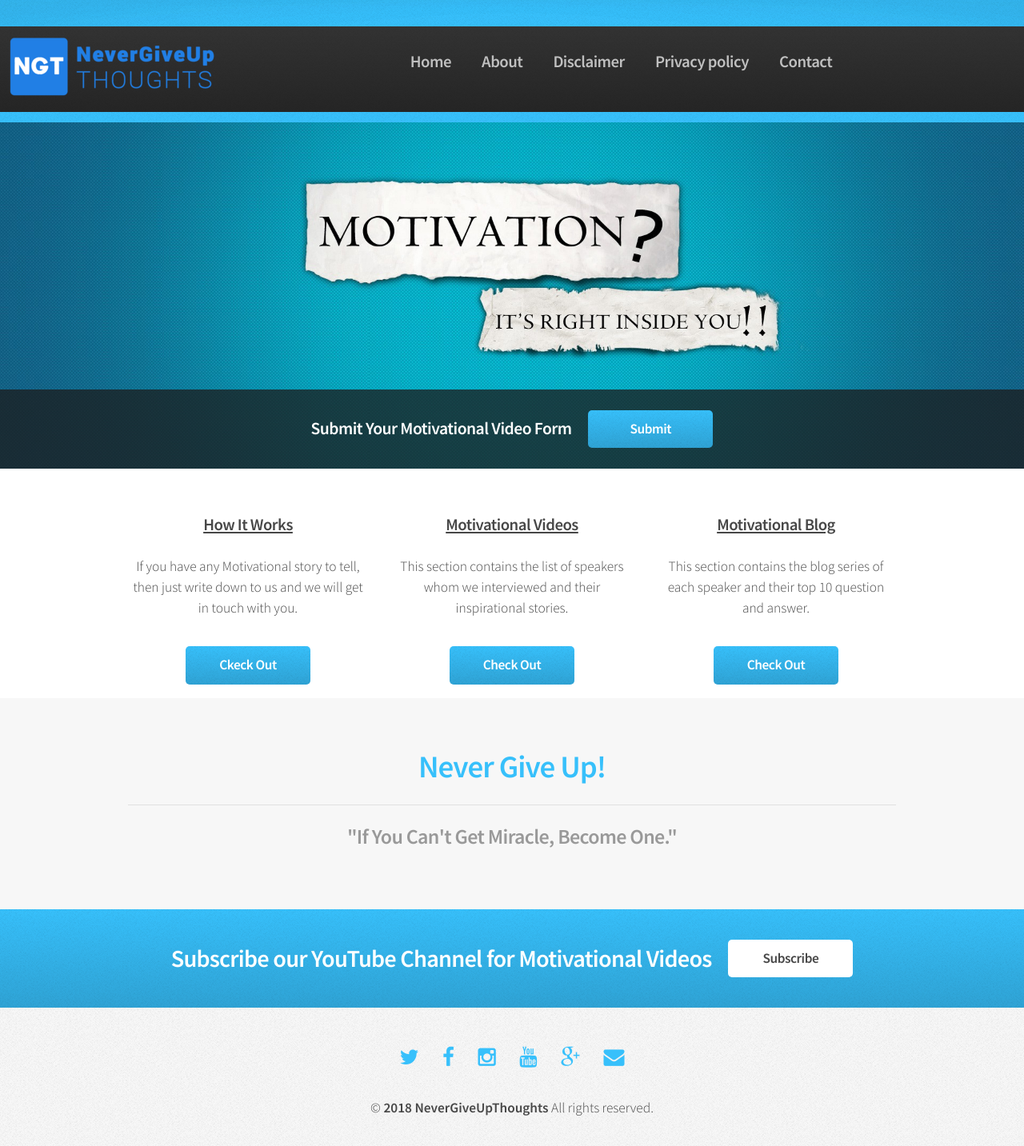
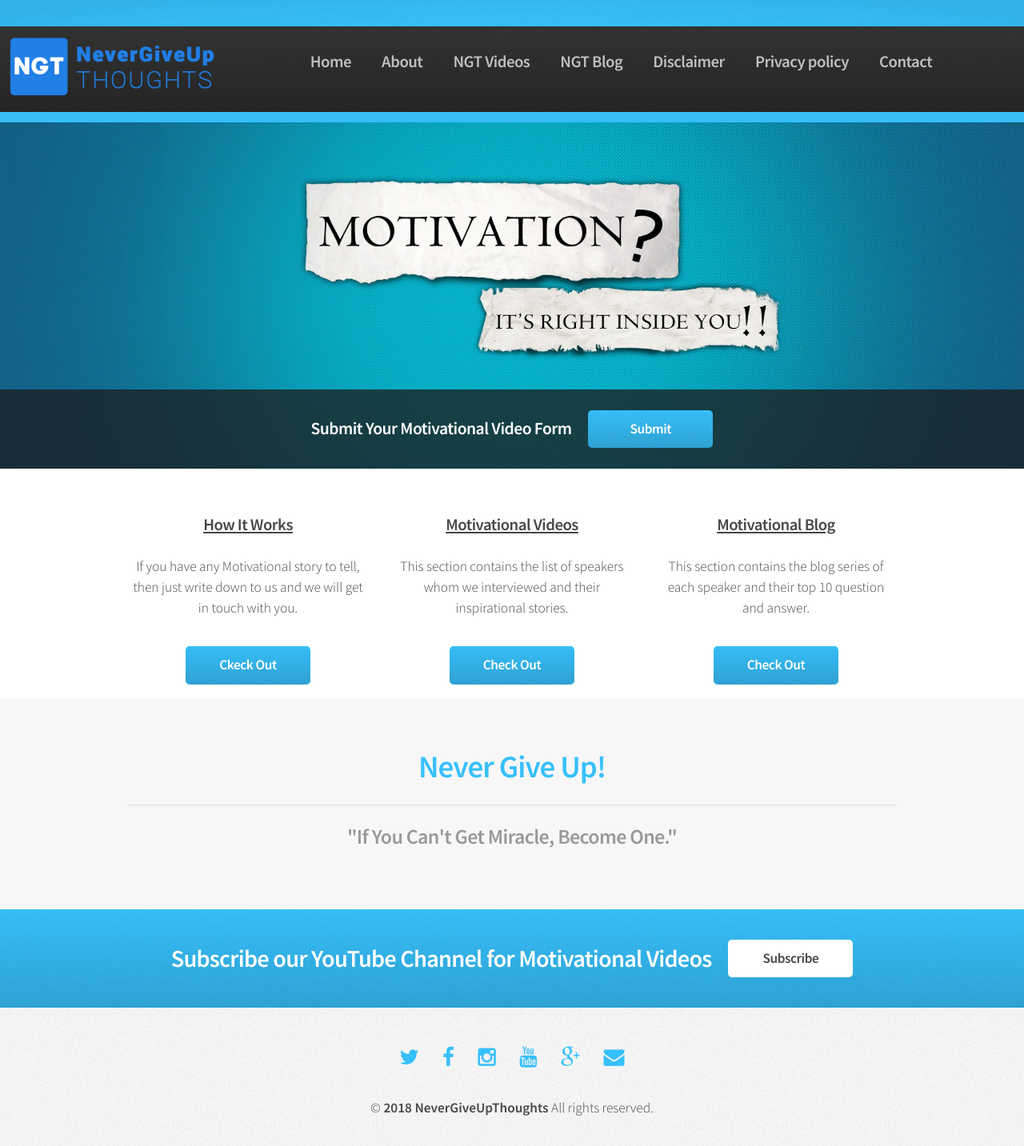
Before and after one commit to NeverGiveUpThoughts/ngt.github.io, a Jekyll site: the page built from index.html, in a window 1280 px wide. Shown: the whole page at 80% size. Built offline with Jekyll 4.4.1, drawn with Linux system fonts in a browser that asks for light colours; the list of posts is cut into pages by our own code.

Commit message:
Update header.html

```diff
--- a/_includes/header.html
+++ b/_includes/header.html
@@ -37,6 +37,8 @@
 
 							<!--<li {% if current[1] == 'blog' %}class="current"{% endif %}><a href="{{ site.baseurl }}/blog">Blog</a></li>-->
 							<li {% if current[1] == 'about.html' %}class="current"{% endif %}><a href="{{ site.baseurl }}/about.html"><h3>About</h3></a></li>
+							<li {% if current[1] == 'motivationalvideos.html' %}class="current"{% endif %}><a href="{{ site.baseurl }}/disclaimer.html"><h3>NGT Videos</h3></a></li>
+							<li {% if current[1] == 'motivationalblog.html' %}class="current"{% endif %}><a href="{{ site.baseurl }}/disclaimer.html"><h3>NGT Blog</h3></a></li>
 							<li {% if current[1] == 'disclaimer.html' %}class="current"{% endif %}><a href="{{ site.baseurl }}/disclaimer.html"><h3>Disclaimer</h3></a></li>
 							<li {% if current[1] == 'privacypolicy.html' %}class="current"{% endif %}><a href="{{ site.baseurl }}/privacypolicy.html"><h3>Privacy policy</h3></a></li>
 							<li {% if current[1] == 'contact.html' %}class="current"{% endif %}><a href="https://form.jotform.me/80691151084454"><h3>Contact</h3></a></li>
```
